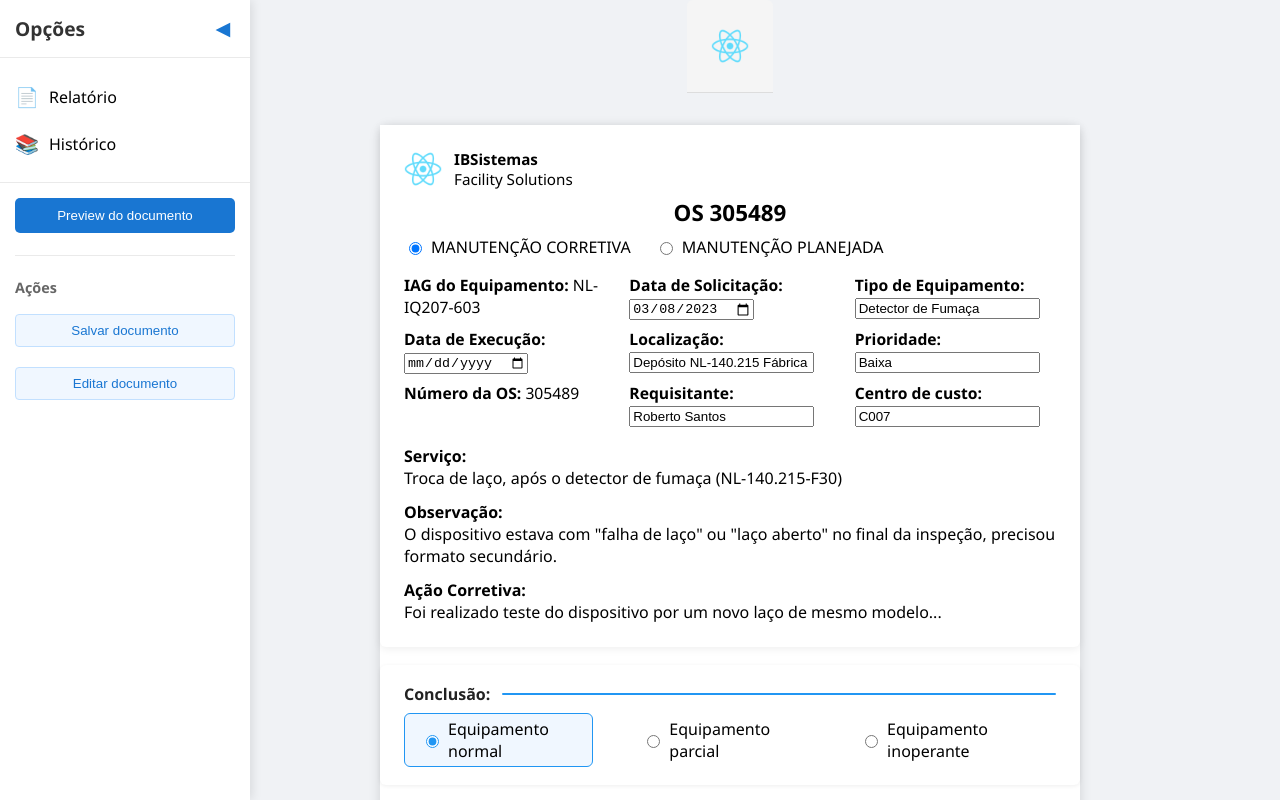
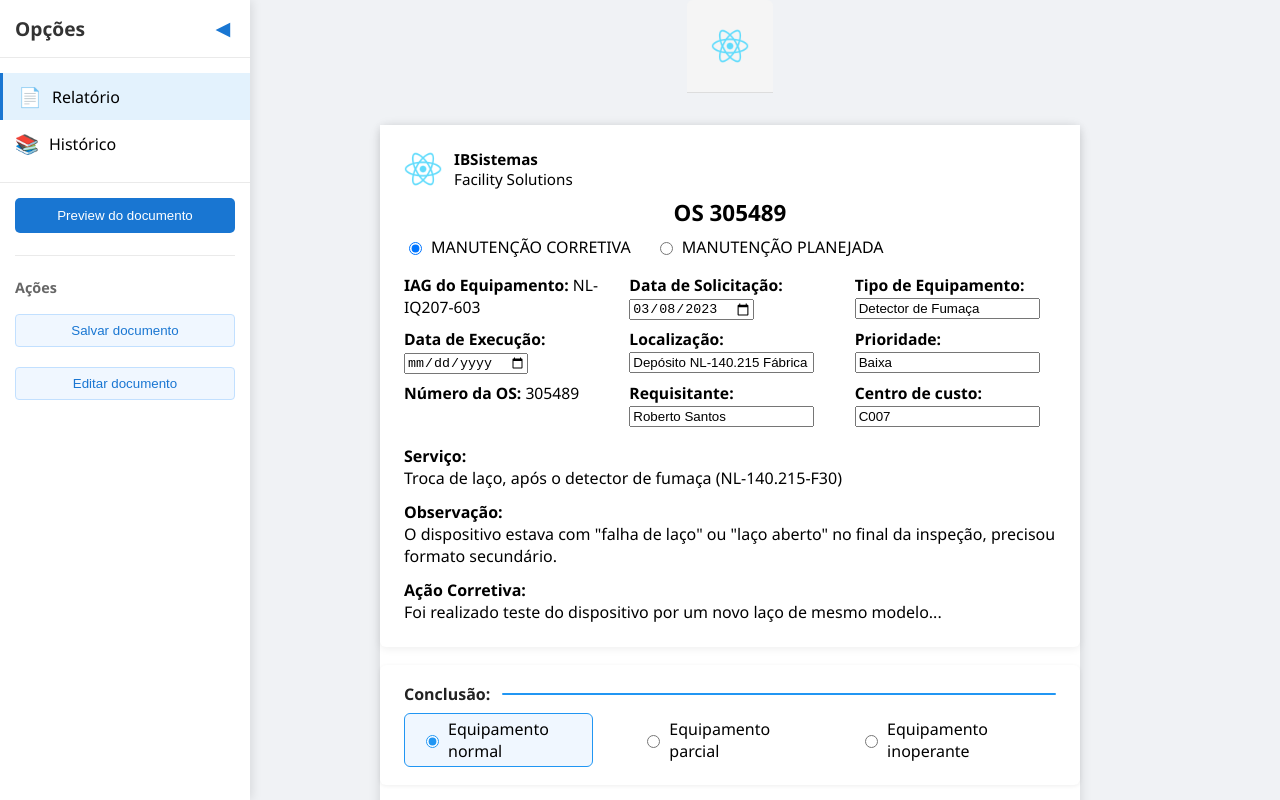
Before and after one commit to caiquemiranda/automation-reports-maintenance, a React (Create React App) app in the folder ordem-servico-corretiva/os-report-2.0/: page / in a window 1280 px wide. Shown: the top 800 px of the page. Built offline with nearby package versions, Linux system fonts and the light colour scheme.

Commit message:
Adiciona novos estados controlados no componente App para gerenciar a seção ativa e o modo de visualização, além de atualizar o componente Sidebar para incluir funcionalidades de salvar, editar e pré-visualizar, melhorando a interatividade e a usabilidade do aplicativo.

```diff
--- a/ordem-servico-corretiva/os-report-2.0/src/App.js
+++ b/ordem-servico-corretiva/os-report-2.0/src/App.js
@@ -24,6 +24,8 @@ function App() {
   const [materials, setMaterials] = useState([]);
   const [errors, setErrors] = useState({});
   const [conclusion, setConclusion] = useState('normal');
+  const [activeSection, setActiveSection] = useState('report');
+  const [isPreview, setIsPreview] = useState(false);
 
   const validate = () => {
     const newErrors = {};
@@ -55,7 +57,14 @@ function App() {
 
   return (
     <div className="App">
-      <Sidebar />
+      <Sidebar
+        onSave={handleSave}
+        onEdit={() => setIsPreview(false)}
+        onPreview={() => setIsPreview(p => !p)}
+        isPreview={isPreview}
+        activeSection={activeSection}
+        onSectionChange={setActiveSection}
+      />
       <div className="content-with-sidebar">
         <Header />
         <main className="main-content">
@@ -98,7 +107,6 @@ function App() {
             setMaterials={setMaterials}
             errors={errors}
           />
-          <button className="sidebar-btn" style={{ marginTop: 24 }} onClick={handleSave}>Salvar documento</button>
         </main>
       </div>
     </div>
--- a/ordem-servico-corretiva/os-report-2.0/src/components/TechnicianInfo/TechnicianInfo.js
+++ b/ordem-servico-corretiva/os-report-2.0/src/components/TechnicianInfo/TechnicianInfo.js
@@ -14,13 +14,12 @@ const DEFAULT_MATERIALS = [
 
 const TechnicianInfo = ({ selectedTech, setSelectedTech, materials, setMaterials, errors }) => {
   const [selectedMaterial, setSelectedMaterial] = useState('');
-  const [availableMaterials, setAvailableMaterials] = useState(DEFAULT_MATERIALS);
 
   useEffect(() => {
     if (materials.length === 0) {
       setMaterials([]);
     }
-  }, []);
+  }, [materials.length, setMaterials]);
 
   const addMaterial = () => {
     if (selectedMaterial) {
@@ -58,7 +57,7 @@ const TechnicianInfo = ({ selectedTech, setSelectedTech, materials, setMaterials
         <div className="material-add">
           <select value={selectedMaterial} onChange={e => setSelectedMaterial(e.target.value)}>
             <option value="">Selecione o material</option>
-            {availableMaterials.map((mat, idx) => (
+            {DEFAULT_MATERIALS.map((mat, idx) => (
               <option key={idx} value={mat}>{mat}</option>
             ))}
           </select>
```
